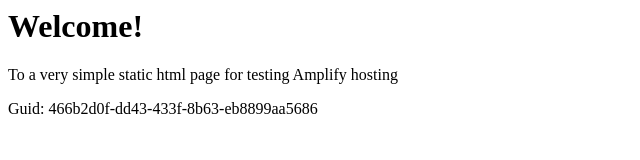
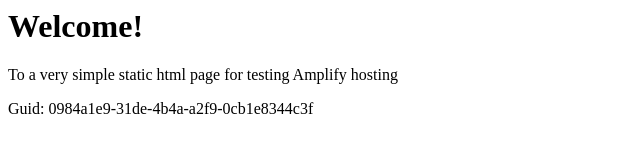
Before and after one commit to aws-aemilia-pdx/Github-PR-Commit-Integration-Test-DoNotTouch-GithubWebhookPreviewCanaryTest-v1-gamma-us-west-2, a website: page src/index.html in a window 1280 px wide. Shown: the full height of the page, 0-640 px from the left. Drawn offline with Linux system fonts and the light colour scheme.

Commit message:
commit from integ tests

```diff
--- a/src/index.html
+++ b/src/index.html
@@ -12,6 +12,6 @@
 <body>
     <h1>Welcome!</h1>
     <p>To a very simple static html page for testing Amplify hosting</p>
-    <p>Guid: 466b2d0f-dd43-433f-8b63-eb8899aa5686</p></body>
+    <p>Guid: 0984a1e9-31de-4b4a-a2f9-0cb1e8344c3f</p></body>
 
 </html>
```
